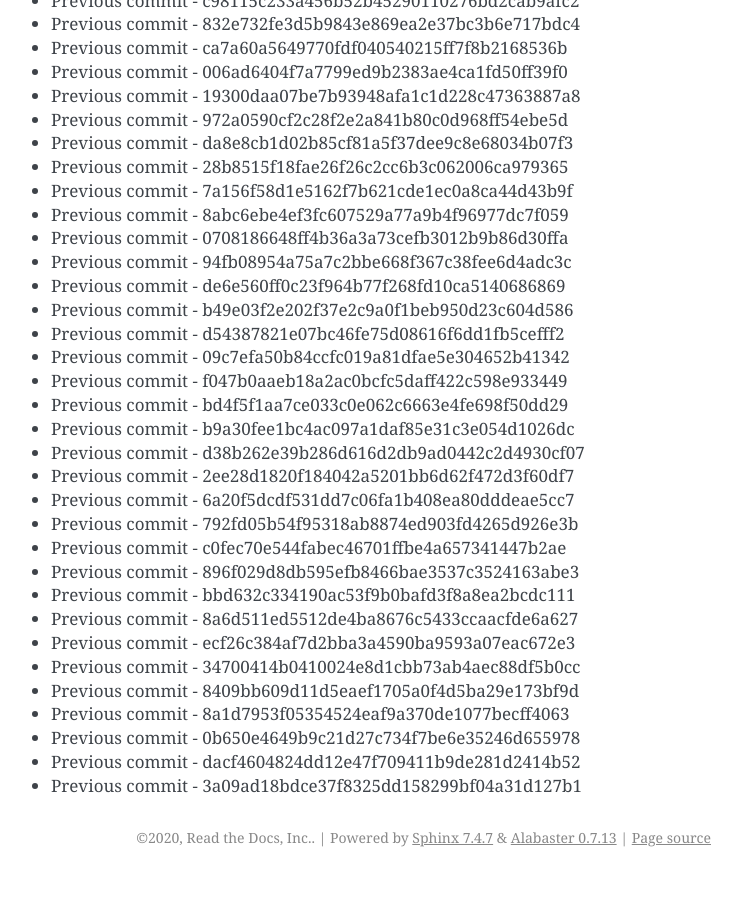
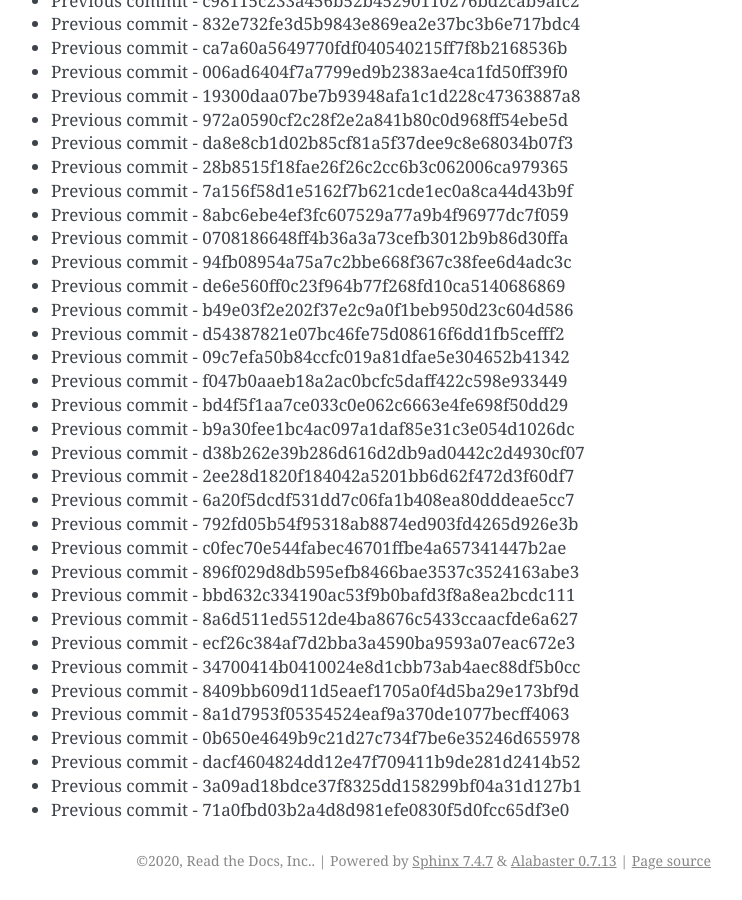
Before and after one commit to readthedocs/rtd-git-stresstest, a Sphinx documentation site: the page built from docs/updates.rst, in a window 1280 px wide and 900 px high, scrolled down 3820 px. Shown: the whole window, without its empty margins (399-1141 px from the left). Built offline with Sphinx 7.4.7, drawn with Linux system fonts in a browser that asks for light colours; before the commit the page ends 4697 px from its top, so only the background shows below that.

Commit message:
Generating commit from previous: 71a0fbd03b2a4d8d981efe0830f5d0fcc65df3e0

```diff
--- a/docs/updates.rst
+++ b/docs/updates.rst
@@ -192,3 +192,4 @@ It can be tested for any performance characteristics.
 * Previous commit - 0b650e4649b9c21d27c734f7be6e35246d655978
 * Previous commit - dacf4604824dd12e47f709411b9de281d2414b52
 * Previous commit - 3a09ad18bdce37f8325dd158299bf04a31d127b1
+* Previous commit - 71a0fbd03b2a4d8d981efe0830f5d0fcc65df3e0
```
